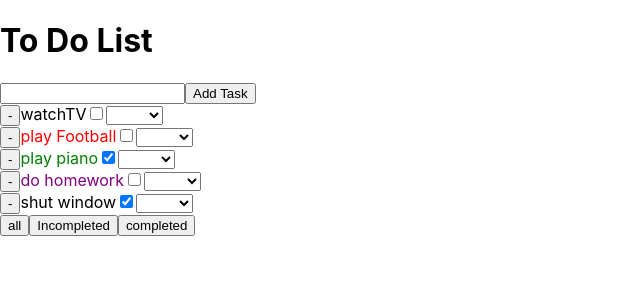
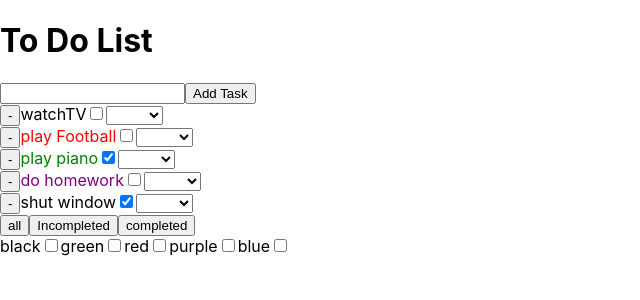
Before and after one commit to tony-26/practice2, a React (Create React App) app: page / in a window 1280 px wide. Shown: the top 300 px of the page, without its empty margins (0-640 px from the left). Built offline with nearby package versions, Linux system fonts and the light colour scheme.

Commit message:
color box done

```diff
--- a/src/App.js
+++ b/src/App.js
@@ -34,6 +34,18 @@ const App = () => {
       >
         completed
       </button>
+      <div>
+        <span>black</span>
+        <input type="checkbox" />
+        <span>green</span>
+        <input type="checkbox" />
+        <span>red</span>
+        <input type="checkbox" />
+        <span>purple</span>
+        <input type="checkbox" />
+        <span>blue</span>
+        <input type="checkbox" />
+      </div>
     </div>
   );
 };
```
